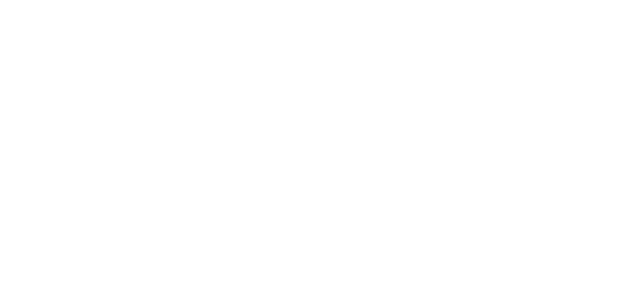
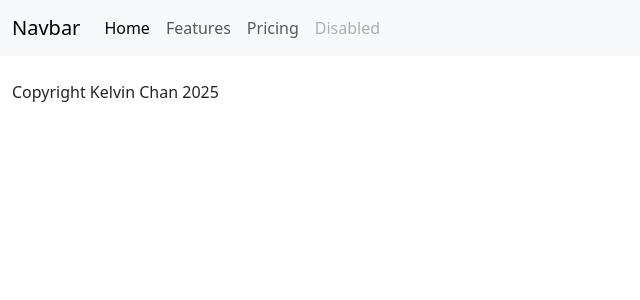
Before and after one commit to KelvinC181/Pokedeckz-re, a Django app: page / in a window 1280 px wide. Before the commit the part shown is empty. Shown: the top 300 px of the page, without its empty margins (0-640 px from the left). Run offline with Django 4.2, Linux system fonts and the light colour scheme; tables that the repository leaves empty hold one stand-in row (values such as "Sample post").

Commit message:
set up bootstrap and base structure for base.html

```diff
--- a/templates/base.html
+++ b/templates/base.html
@@ -1,3 +1,11 @@
+{% load static %}
+
+{% url 'home' as home_url %}
+{% url 'deckbuilder' as deckbuilder_url %}
+{% url 'account_login' as login_url %}
+{% url 'account_signup' as signup_url %}
+{% url 'account_logout' as logout_url %}
+
 <!DOCTYPE html>
 <html lang="en">
 
@@ -13,11 +21,50 @@
     <link href="https://cdn.jsdelivr.net/npm/bootstrap@5.3.3/dist/css/bootstrap.min.css" rel="stylesheet"
         integrity="sha384-QWTKZyjpPEjISv5WaRU9OFeRpok6YctnYmDr5pNlyT2bRjXh0JMhjY6hW+ALEwIH" crossorigin="anonymous">
     <!-- Custom CSS -->
+    <link rel="stylesheet" href="{% static 'css/style.css' %}">
 </head>
 
-<body>
+<body class="d-flex flex-column h-100 main-bg">
+
+    <!-- Navbar -->
+    <nav class="navbar navbar-expand-lg bg-body-tertiary">
+        <div class="container-fluid">
+          <a class="navbar-brand" href="#">Navbar</a>
+          <button class="navbar-toggler" type="button" data-bs-toggle="collapse" data-bs-target="#navbarNav" aria-controls="navbarNav" aria-expanded="false" aria-label="Toggle navigation">
+            <span class="navbar-toggler-icon"></span>
+          </button>
+          <div class="collapse navbar-collapse" id="navbarNav">
+            <ul class="navbar-nav">
+              <li class="nav-item">
+                <a class="nav-link active" aria-current="page" href="#">Home</a>
+              </li>
+              <li class="nav-item">
+                <a class="nav-link" href="#">Features</a>
+              </li>
+              <li class="nav-item">
+                <a class="nav-link" href="#">Pricing</a>
+              </li>
+                 <li class="nav-item">
+                <a class="nav-link disabled" aria-disabled="true">Disabled</a>
+              </li>
+            </ul>
+          </div>
+        </div>
+    </nav>
+
+    <!-- Main Content -->
+    <main>
     {% block content %}
     {% endblock %}
+    </main>
+
+
+    <!-- Footer -->
+    <footer class="mt-auto">
+        <div class="container-fluid">
+            <p>Copyright Kelvin Chan 2025</p>
+        </div>
+    </footer>
 
     <!-- Bootstrap Script -->
     <script src="https://cdn.jsdelivr.net/npm/bootstrap@5.3.3/dist/js/bootstrap.bundle.min.js"
```
